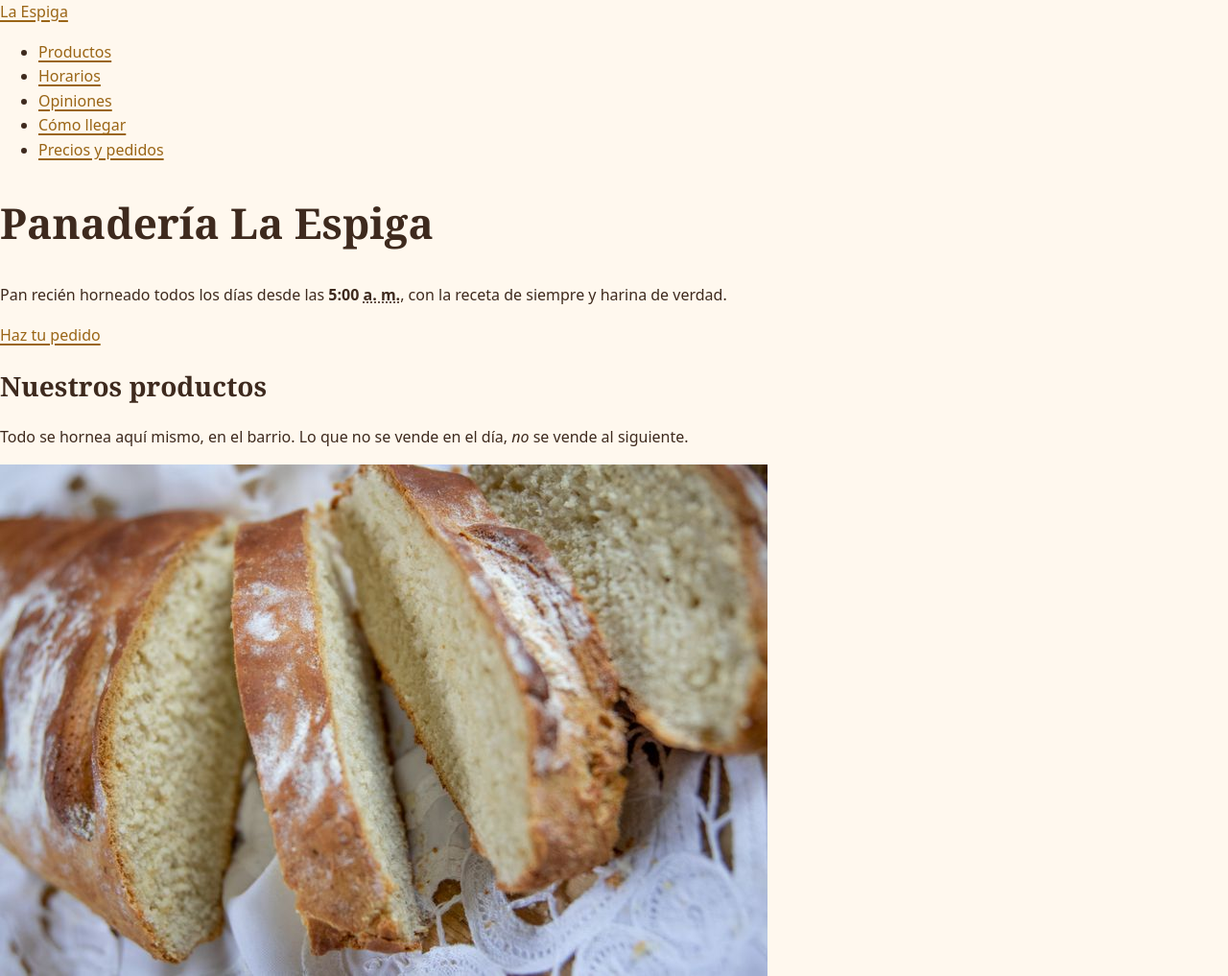
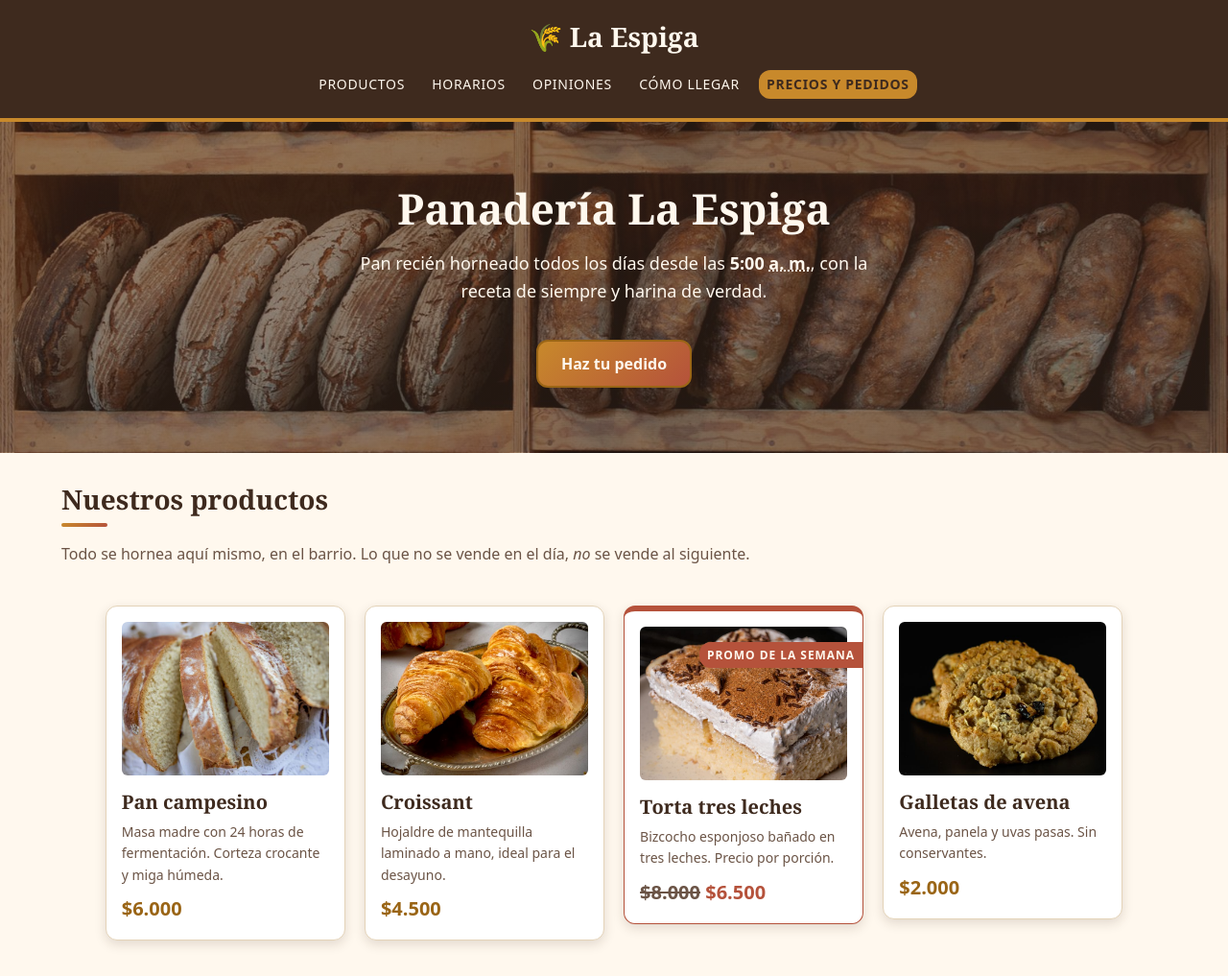
Before and after one commit to judatasgar/panaderia-la-espiga, a plain HTML site: page index.html in a window 1280 px wide. Shown: the top 1017 px of the page at 96% size. Drawn offline with Linux system fonts and the light colour scheme.

Commit message:
style: modelo de cajas, color y fondos

```diff
--- a/css/styles.css
+++ b/css/styles.css
@@ -1,4 +1,5 @@
 /* ==========================================================================
+   Panadería La Espiga · hoja de estilos compartida
    index.html · pedidos.html · gracias.html
    ========================================================================== */
 
@@ -47,9 +48,9 @@
 }
 
 
-/*
+/* ==========================================================================
    2. Base y tipografía
-    */
+   ========================================================================== */
 
 body {
   margin: 0;
@@ -100,3 +101,303 @@ img {
   max-width: 100%;
   height: auto;
 }
+
+
+/*
+   3. Encabezado y navegación
+    */
+
+.encabezado {
+  padding: var(--espacio-m) var(--espacio-l);
+  background-color: var(--color-texto);
+  border-bottom: 4px solid var(--color-primario);
+  text-align: center;
+}
+
+.encabezado a {
+  color: var(--color-claro);
+  text-decoration: none;
+}
+
+.encabezado__logo {
+  font-family: var(--fuente-titulos);
+  font-size: 1.75rem;
+  font-weight: bold;
+}
+
+.encabezado__logo::before {
+  content: "🌾 ";
+}
+
+.menu__lista {
+  margin: var(--espacio-s) 0 0;
+  padding: 0;
+  list-style: none;
+}
+
+.menu__item {
+  display: inline-block;
+  margin: var(--espacio-xs);
+}
+
+.menu__enlace {
+  display: inline-block;
+  padding: var(--espacio-xs) var(--espacio-s);
+  border-radius: var(--radio);
+  font-size: var(--texto-pequeno);
+  letter-spacing: 0.05em;
+  text-transform: uppercase;
+}
+
+.menu .menu__enlace--destacado {
+  background-color: var(--color-primario);
+  color: var(--color-texto);
+  font-weight: bold;
+}
+
+
+/*
+   4. Portada
+    */
+
+.portada {
+  padding: var(--espacio-xl) var(--espacio-l);
+  background-color: var(--color-texto);
+  background-image: linear-gradient(var(--color-velo), var(--color-velo)), url("../images/portada.jpg");
+  background-position: center;
+  background-size: cover;
+  color: var(--color-claro);
+  text-align: center;
+}
+
+.portada--interna {
+  padding: var(--espacio-l);
+  background-image: var(--gradiente-marca);
+}
+
+.portada__titulo {
+  margin: 0 0 var(--espacio-m);
+}
+
+.portada__lema {
+  max-width: 36rem;
+  margin: 0 auto var(--espacio-l);
+  font-size: 1.125rem;
+}
+
+.portada--interna .portada__lema {
+  margin-bottom: 0;
+}
+
+.portada a:not(.boton) {
+  color: var(--color-claro);
+}
+
+
+/*
+   5. Botones
+    */
+
+.boton {
+  display: inline-block;
+  margin: var(--espacio-xs);
+  padding: 0.75rem 1.5rem;
+  border: 2px solid var(--color-primario-oscuro);
+  border-radius: var(--radio);
+  background: var(--gradiente-marca);
+  color: var(--color-claro);
+  font: bold var(--texto-base) var(--fuente-texto);
+  text-decoration: none;
+  cursor: pointer;
+}
+
+.boton--secundario {
+  background: transparent;
+  color: var(--color-primario-oscuro);
+}
+
+
+/*
+   6. Secciones
+    */
+
+.seccion {
+  max-width: var(--ancho-maximo);
+  margin: 0 auto;
+  padding: var(--espacio-l);
+}
+
+.seccion__titulo {
+  margin: 0 0 var(--espacio-m);
+  color: var(--color-texto);
+}
+
+.seccion__titulo::after {
+  content: "";
+  display: block;
+  width: 3rem;
+  height: 4px;
+  margin-top: var(--espacio-s);
+  border-radius: 2px;
+  background-image: var(--gradiente-marca);
+}
+
+.seccion__intro {
+  margin: var(--espacio-m) 0 var(--espacio-l);
+  color: var(--color-texto-suave);
+}
+
+
+/*
+   7. Tarjetas de productos
+    */
+
+.tarjetas {
+  text-align: center;
+}
+
+.tarjeta {
+  display: inline-block;
+  position: relative;
+  width: 13.5rem;
+  margin: var(--espacio-s);
+  padding: var(--espacio-m);
+  border: 1px solid var(--color-borde);
+  border-radius: var(--radio);
+  background-color: var(--color-superficie);
+  box-shadow: 0 4px 12px var(--color-sombra);
+  overflow: hidden;
+  text-align: left;
+  vertical-align: top;
+}
+
+.tarjeta__imagen {
+  display: block;
+  width: 100%;
+  height: 10rem;
+  border-radius: calc(var(--radio) / 2);
+  object-fit: cover;
+}
+
+.tarjeta__titulo {
+  margin: var(--espacio-m) 0 var(--espacio-s);
+}
+
+.tarjeta__texto {
+  margin: 0 0 var(--espacio-s);
+  color: var(--color-texto-suave);
+  font-size: var(--texto-pequeno);
+}
+
+.tarjeta__precio {
+  margin: 0;
+  color: var(--color-primario-oscuro);
+  font-size: 1.25rem;
+  font-weight: bold;
+}
+
+.tarjeta--promo {
+  border-color: var(--color-acento);
+  border-top-width: 6px;
+}
+
+.tarjeta--promo .tarjeta__precio strong {
+  color: var(--color-acento);
+}
+
+.tarjeta__etiqueta {
+  position: absolute;
+  top: var(--espacio-l);
+  right: 0;
+  margin: 0;
+  padding: var(--espacio-xs) var(--espacio-s);
+  border-radius: var(--radio) 0 0 var(--radio);
+  background-color: var(--color-acento);
+  color: var(--color-claro);
+  font-size: 0.75rem;
+  font-weight: bold;
+  letter-spacing: 0.08em;
+  text-transform: uppercase;
+}
+
+
+/*
+   9. Opiniones
+    */
+
+.opinion {
+  display: inline-block;
+  width: 18rem;
+  margin: var(--espacio-s);
+  padding: var(--espacio-m) var(--espacio-l);
+  border-radius: var(--radio);
+  background-color: var(--color-superficie);
+  box-shadow: 0 2px 8px var(--color-sombra);
+  vertical-align: top;
+}
+
+.opinion__texto {
+  margin: 0;
+  font-family: var(--fuente-titulos);
+  font-style: italic;
+}
+
+.opinion__texto::before {
+  content: "“";
+  display: block;
+  height: 2rem;
+  color: var(--color-primario);
+  font-size: 3.5rem;
+  line-height: 1;
+}
+
+.opinion__autor {
+  margin-top: var(--espacio-s);
+  color: var(--color-texto-suave);
+  font-size: var(--texto-pequeno);
+}
+
+
+/*
+   10. Ubicación
+    */
+
+.ubicacion__mapa {
+  display: block;
+  width: 100%;
+  max-width: 40rem;
+  height: 20rem;
+  border: 0;
+  border-radius: var(--radio);
+}
+
+.ubicacion__datos {
+  max-width: 40rem;
+}
+
+
+/*
+   13. Pie de página
+    */
+
+.pie {
+  padding: var(--espacio-l);
+  background-color: var(--color-texto);
+  color: var(--color-claro);
+  font-size: var(--texto-pequeno);
+  text-align: center;
+}
+
+.pie a {
+  color: inherit;
+}
+
+.pie__contacto {
+  font-style: normal;
+}
+
+.pie__copy {
+  margin-bottom: 0;
+  letter-spacing: 0.1em;
+  text-transform: uppercase;
+}
```
